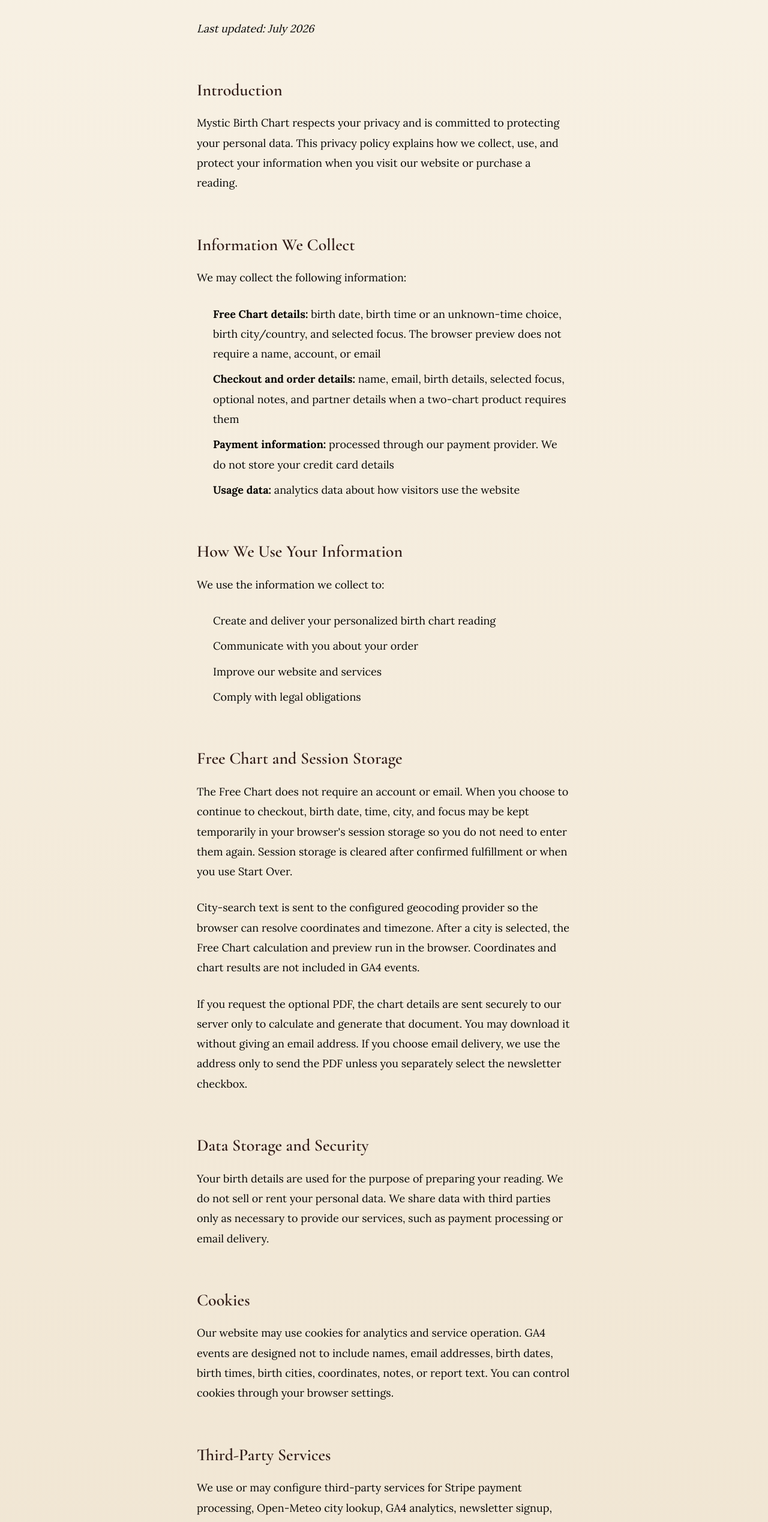
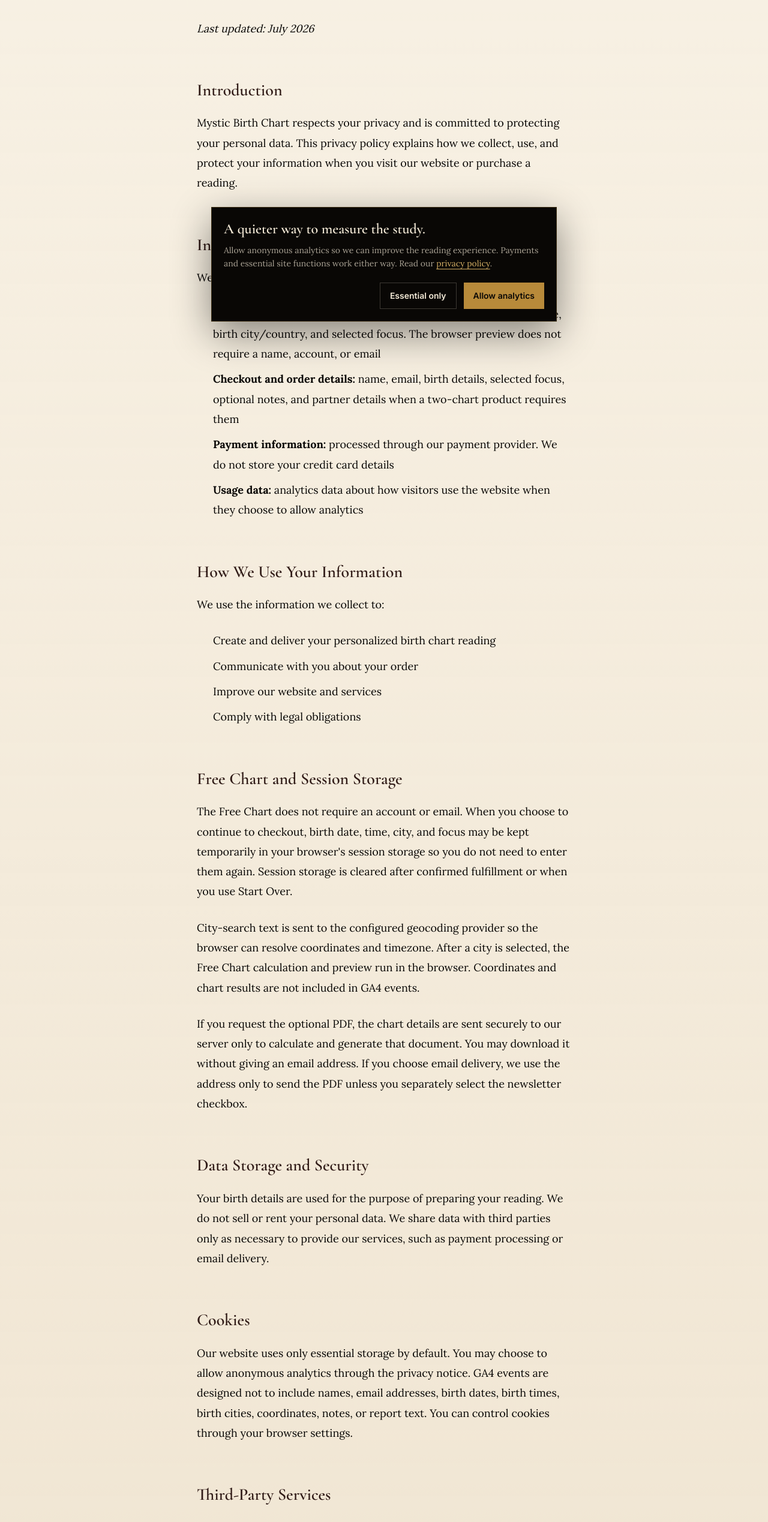
Before and after one commit to Agaka/mystic-birth-chart, a Next.js app: page /privacy in a window 1280 px wide. Shown: the part 248-2785 px from the top of the page at 60% size. Built offline with nearby package versions, Linux system fonts and the light colour scheme; no server answers.

Commit message:
Gate analytics behind visitor consent

```diff
--- a/src/app/layout.tsx
+++ b/src/app/layout.tsx
@@ -1,5 +1,6 @@
 import type { Metadata } from "next";
 import { Cormorant_Garamond, Inter, Lora } from "next/font/google";
+import { AnalyticsConsentBanner } from "@/components/AnalyticsConsentBanner";
 import { GoogleAnalytics } from "@/components/GoogleAnalytics";
 import { SiteFooter } from "@/components/SiteFooter";
 import { SiteHeader } from "@/components/SiteHeader";
@@ -116,6 +117,7 @@ export default function RootLayout({
           }}
         />
         <GoogleAnalytics measurementId={process.env.NEXT_PUBLIC_GA_MEASUREMENT_ID} />
+        <AnalyticsConsentBanner />
         <SiteHeader />
         <main id="main-content" className="flex-1" tabIndex={-1}>
           {children}
--- a/src/app/privacy/page.tsx
+++ b/src/app/privacy/page.tsx
@@ -46,8 +46,8 @@ export default function PrivacyPage() {
               payment provider. We do not store your credit card details
             </li>
             <li>
-              <strong>Usage data:</strong> analytics data about how visitors use
-              the website
+            <strong>Usage data:</strong> analytics data about how visitors use
+              the website when they choose to allow analytics
             </li>
           </ul>
 
@@ -92,8 +92,9 @@ export default function PrivacyPage() {
 
           <h2>Cookies</h2>
           <p>
-            Our website may use cookies for analytics and service operation. GA4
-            events are designed not to include names, email addresses, birth
+            Our website uses only essential storage by default. You may choose to
+            allow anonymous analytics through the privacy notice. GA4 events are
+            designed not to include names, email addresses, birth
             dates, birth times, birth cities, coordinates, notes, or report text.
             You can control cookies through your browser settings.
           </p>
--- /dev/null
+++ b/src/components/AnalyticsConsentBanner.tsx
@@ -0,0 +1,60 @@
+"use client";
+
+import { useSyncExternalStore } from "react";
+import {
+  analyticsConsentChangedEvent,
+  readAnalyticsConsent,
+  updateAnalyticsConsent,
+} from "@/lib/analyticsConsent";
+
+function subscribeToAnalyticsConsent(callback: () => void) {
+  window.addEventListener(analyticsConsentChangedEvent, callback);
+  return () => window.removeEventListener(analyticsConsentChangedEvent, callback);
+}
+
+function getServerAnalyticsConsent() {
+  return null;
+}
+
+export function AnalyticsConsentBanner() {
+  const consent = useSyncExternalStore(
+    subscribeToAnalyticsConsent,
+    readAnalyticsConsent,
+    getServerAnalyticsConsent,
+  );
+
+  if (consent !== null) return null;
+
+  return (
+    <aside
+      className="fixed inset-x-4 bottom-4 z-[70] mx-auto max-w-xl border border-gold/30 bg-ink p-5 text-ivory shadow-[0_20px_65px_rgba(0,0,0,0.45)] sm:inset-x-6"
+      aria-label="Analytics privacy choice"
+    >
+      <p className="font-heading text-2xl font-semibold">A quieter way to measure the study.</p>
+      <p className="mt-2 text-sm leading-relaxed text-ivory/68">
+        Allow anonymous analytics so we can improve the reading experience. Payments and essential site functions work either way. Read our{" "}
+        <a href="/privacy" className="text-gold-light underline underline-offset-4">privacy policy</a>.
+      </p>
+      <div className="mt-5 flex flex-col gap-3 sm:flex-row sm:justify-end">
+        <button
+          type="button"
+          className="min-h-11 border border-ivory/22 px-4 py-2 font-ui text-sm font-semibold text-ivory hover:border-gold/60"
+          onClick={() => {
+            updateAnalyticsConsent("denied");
+          }}
+        >
+          Essential only
+        </button>
+        <button
+          type="button"
+          className="min-h-11 bg-gold px-4 py-2 font-ui text-sm font-semibold text-ink hover:bg-gold-light"
+          onClick={() => {
+            updateAnalyticsConsent("granted");
+          }}
+        >
+          Allow analytics
+        </button>
+      </div>
+    </aside>
+  );
+}
--- a/src/components/GoogleAnalytics.tsx
+++ b/src/components/GoogleAnalytics.tsx
@@ -1,9 +1,13 @@
 "use client";
 
 import Script from "next/script";
-import { Suspense, useEffect } from "react";
+import { Suspense, useEffect, useState } from "react";
 import { usePathname, useSearchParams } from "next/navigation";
 import { trackPageView } from "@/lib/analytics";
+import {
+  analyticsConsentChangedEvent,
+  readAnalyticsConsent,
+} from "@/lib/analyticsConsent";
 
 interface GoogleAnalyticsProps {
   measurementId?: string;
@@ -28,10 +32,19 @@ function PageViewTracker({ measurementId }: { measurementId: string }) {
 }
 
 export function GoogleAnalytics({ measurementId }: GoogleAnalyticsProps) {
+  const [analyticsAllowed, setAnalyticsAllowed] = useState(false);
+
+  useEffect(() => {
+    const syncConsent = () => setAnalyticsAllowed(readAnalyticsConsent() === "granted");
+    syncConsent();
+    window.addEventListener(analyticsConsentChangedEvent, syncConsent);
+    return () => window.removeEventListener(analyticsConsentChangedEvent, syncConsent);
+  }, []);
+
   if (!measurementId) return null;
   const safeMeasurementId = measurementId.trim();
 
-  if (!/^[a-z0-9-]+$/i.test(safeMeasurementId)) return null;
+  if (!analyticsAllowed || !/^[a-z0-9-]+$/i.test(safeMeasurementId)) return null;
 
   return (
     <>
@@ -43,6 +56,12 @@ export function GoogleAnalytics({ measurementId }: GoogleAnalyticsProps) {
         {`
           window.dataLayer = window.dataLayer || [];
           function gtag(){dataLayer.push(arguments);}
+          gtag('consent', 'default', {
+            'analytics_storage': 'granted',
+            'ad_storage': 'denied',
+            'ad_user_data': 'denied',
+            'ad_personalization': 'denied'
+          });
           gtag('js', new Date());
           gtag('config', '${safeMeasurementId}', { send_page_view: false });
         `}
--- /dev/null
+++ b/src/lib/analyticsConsent.ts
@@ -0,0 +1,42 @@
+export type AnalyticsConsent = "granted" | "denied";
+
+export const analyticsConsentStorageKey = "mysticAnalyticsConsent";
+export const analyticsConsentChangedEvent = "mystic-analytics-consent-changed";
+
+declare global {
+  interface Window {
+    dataLayer?: unknown[];
+    gtag?: (...args: unknown[]) => void;
+  }
+}
+
+export function readAnalyticsConsent(): AnalyticsConsent | null {
+  if (typeof window === "undefined") return null;
+
+  try {
+    const value = window.localStorage.getItem(analyticsConsentStorageKey);
+    return value === "granted" || value === "denied" ? value : null;
+  } catch {
+    return null;
+  }
+}
+
+export function updateAnalyticsConsent(choice: AnalyticsConsent) {
+  if (typeof window === "undefined") return;
+
+  try {
+    window.localStorage.setItem(analyticsConsentStorageKey, choice);
+  } catch {
+    // Consent storage is optional; the current-page choice still applies.
+  }
+
+  window.dataLayer = window.dataLayer || [];
+  window.gtag = window.gtag || ((...args: unknown[]) => window.dataLayer?.push(args));
+  window.gtag("consent", "update", {
+    analytics_storage: choice,
+    ad_storage: "denied",
+    ad_user_data: "denied",
+    ad_personalization: "denied",
+  });
+  window.dispatchEvent(new Event(analyticsConsentChangedEvent));
+}
```
Also changed, not shown: 2 other files (tests, documents, lock files or other folders).
